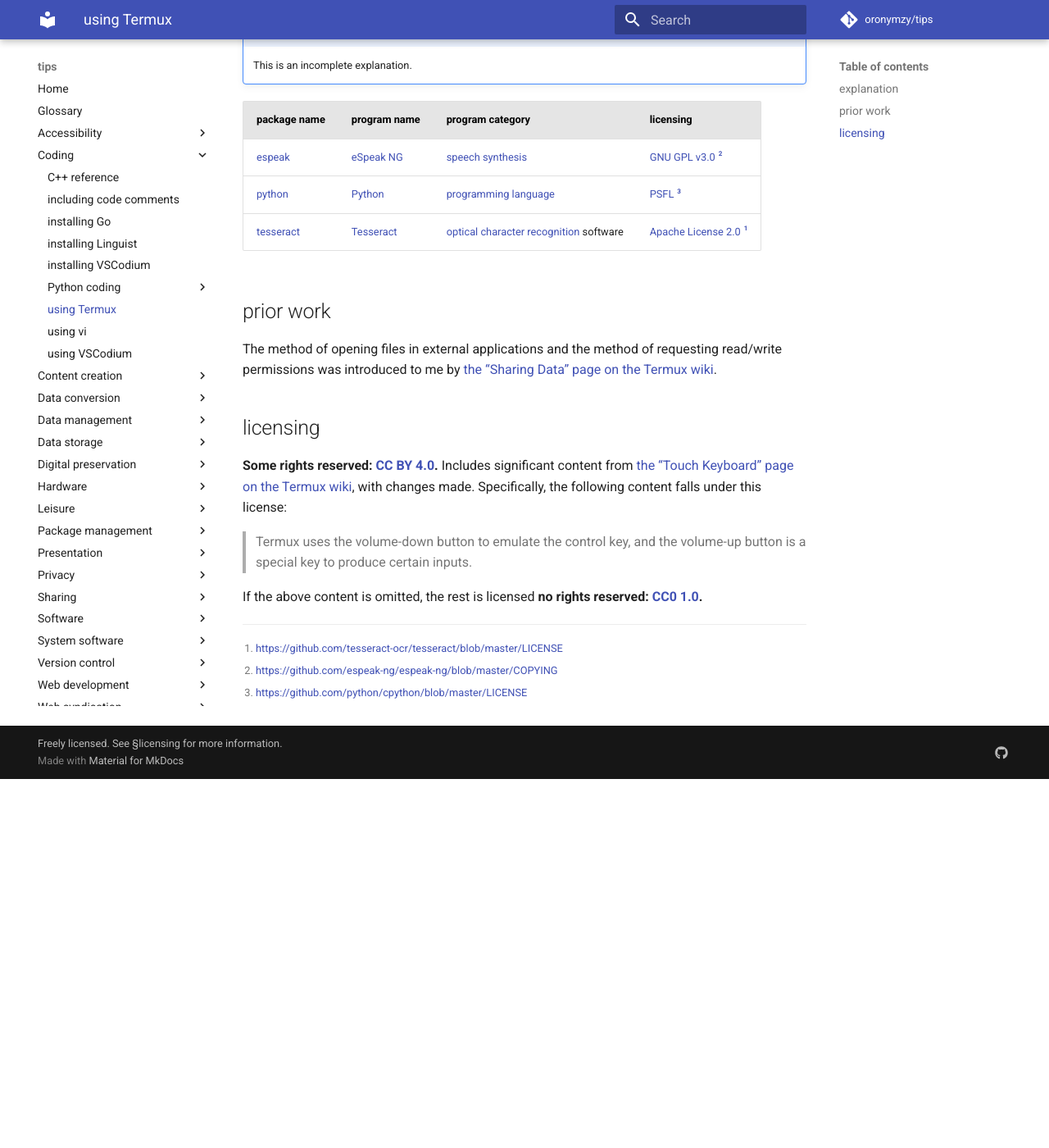
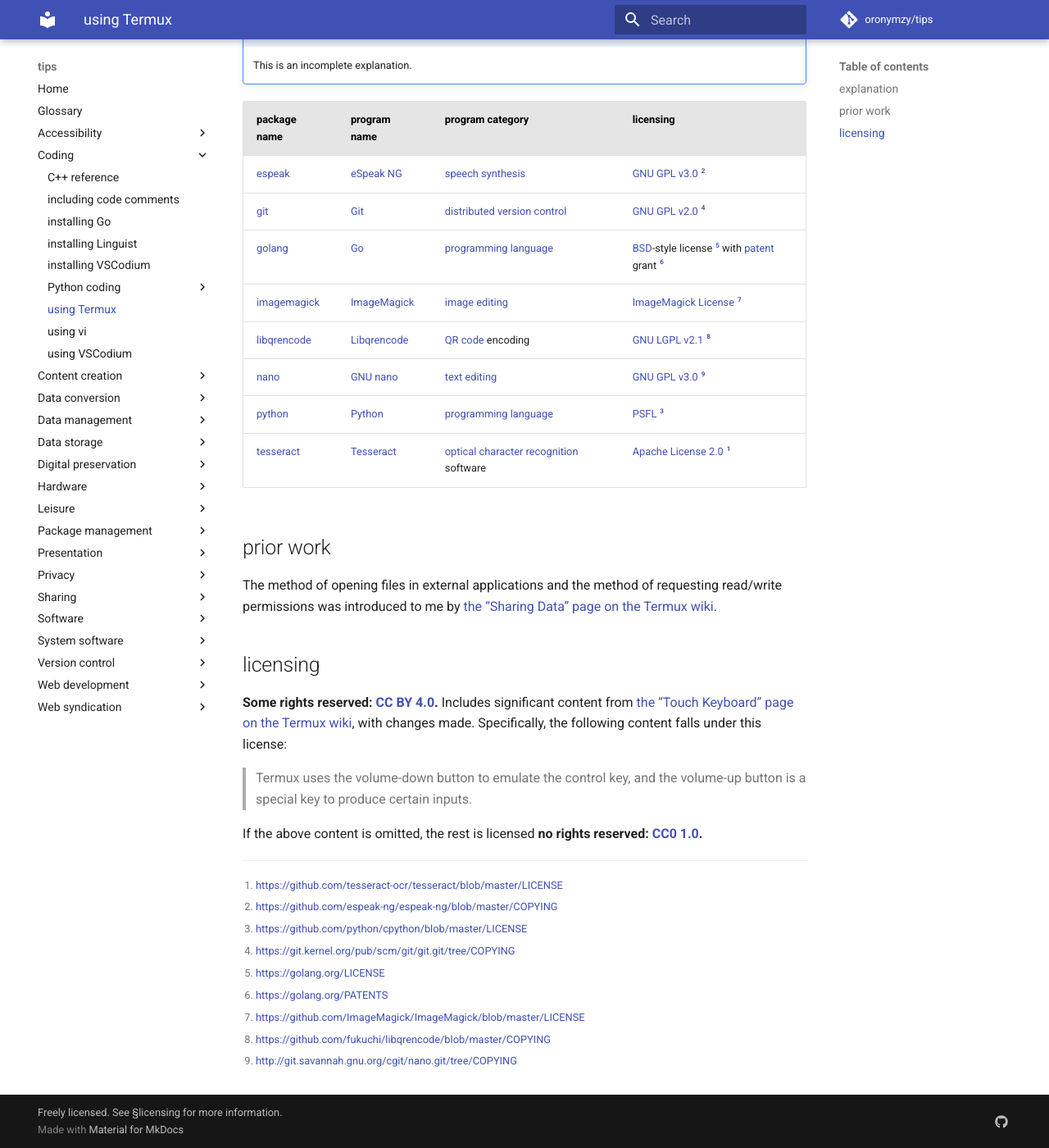
Before and after one commit to oronymzy/tips, an MkDocs documentation site: the page built from docs/usgTrmx.md, in a window 1280 px wide and 1400 px high, scrolled down 607 px. Shown: the whole window at 82% size. Built offline with MkDocs 1.6.1 and Material for MkDocs 9.7.7, drawn with Linux system fonts in a browser that asks for light colours; comment, search, counter and statistics services are not loaded; before the commit the page ends 1557 px from its top, so only the background shows below that.

Commit message:
Add 5 table rows, align vertical bars of table
Add 'Git', 'Go', 'ImageMagick', 'Libqrencode', and 'GNU nano' table
rows, with hyperlinks and footnotes.
Improve table readability by aligning vertical bars.

```diff
--- a/docs/usgTrmx.md
+++ b/docs/usgTrmx.md
@@ -20,24 +20,48 @@ Termux uses the volume-down button to emulate the control key, and the volume-up
 
     This is an incomplete explanation.
 
-| package name | program name | program category                         | licensing
-|:-------------|:-------------|:-----------------------------------------|:-
-| [espeak]     | [eSpeak NG]  | [speech synthesis]                       | [GNU GPL v3.0] [^usgTrmx2]
-| [python]     | [Python]     | [programming language]                   | [PSFL] [^usgTrmx3]
-| [tesseract]  | [Tesseract]  | [optical character recognition] software | [Apache License 2.0] [^usgTrmx1]
+| package name  | program name  | program category                         | licensing
+|:--------------|:--------------|:-----------------------------------------|:-
+| [espeak]      | [eSpeak NG]   | [speech synthesis]                       | [GNU GPL v3.0] [^usgTrmx2]
+| [git]         | [Git]         | [distributed version control]            | [GNU GPL v2.0] [^usgTrmx4]
+| [golang]      | [Go]          | [programming language]                   | [BSD]-style license [^usgTrmx5] with [patent] grant [^usgTrmx6]
+| [imagemagick] | [ImageMagick] | [image editing]                          | [ImageMagick License] [^usgTrmx7]
+| [libqrencode] | [Libqrencode] | [QR code] encoding                       | [GNU LGPL v2.1] [^usgTrmx8]
+| [nano]        | [GNU nano]    | [text editing]                           | [GNU GPL v3.0] [^usgTrmx9]
+| [python]      | [Python]      | [programming language]                   | [PSFL] [^usgTrmx3]
+| [tesseract]   | [Tesseract]   | [optical character recognition] software | [Apache License 2.0] [^usgTrmx1]
 
 [Apache License 2.0]: https://choosealicense.com/licenses/apache-2.0/
+[BSD]: https://en.wikipedia.org/wiki/BSD_licenses
+[GNU GPL v2.0]: https://choosealicense.com/licenses/gpl-2.0/
 [GNU GPL v3.0]: https://choosealicense.com/licenses/gpl-3.0/
+[GNU LGPL v2.1]: https://www.gnu.org/licenses/old-licenses/lgpl-2.1.en.html
+[GNU nano]: https://nano-editor.org/
+[Git]: https://git-scm.com/
+[Go]: https://golang.org/
+[ImageMagick License]: https://imagemagick.org/script/license.php
+[ImageMagick]: http://www.imagemagick.org/
+[Libqrencode]: https://github.com/fukuchi/libqrencode
 [PSFL]: https://docs.python.org/3/license.html
+[Python]: https://github.com/python/cpython
+[QR code]: https://en.wikipedia.org/wiki/QR_code
 [Tesseract]: https://github.com/tesseract-ocr/tesseract
+[distributed version control]: https://git-scm.com/
 [eSpeak NG]: https://github.com/espeak-ng/espeak-ng
 [espeak]: https://github.com/termux/termux-packages/tree/master/packages/espeak
+[git]: https://github.com/termux/termux-packages/tree/master/packages/git
+[golang]: https://github.com/termux/termux-packages/tree/master/packages/golang
+[imagemagick]: https://github.com/termux/termux-packages/tree/master/packages/imagemagick
+[image editing]: https://en.wikipedia.org/wiki/Image_editing
+[libqrencode]: https://github.com/termux/termux-packages/tree/master/packages/libqrencode
+[nano]: https://github.com/termux/termux-packages/tree/master/packages/nano
 [optical character recognition]: https://en.wikipedia.org/wiki/Optical_character_recognition
+[patent]: https://en.wikipedia.org/wiki/Software_patent
 [programming language]: https://en.wikipedia.org/wiki/Programming_language
 [python]: https://github.com/termux/termux-packages/tree/master/packages/python
-[Python]: https://github.com/python/cpython
 [speech synthesis]: https://en.wikipedia.org/wiki/Speech_synthesis
 [tesseract]: https://github.com/termux/termux-packages/tree/master/packages/tesseract
+[text editing]: https://en.wikipedia.org/wiki/Text_editor
 
 ## prior work
 The method of opening files in external applications and the method of requesting read/write permissions was introduced to me by [the “Sharing Data” page on the Termux wiki](https://wiki.termux.com/wiki/Sharing_Data).
```
Also changed, not shown: other parts of docs/usgTrmx.md (+6 -0 lines).
